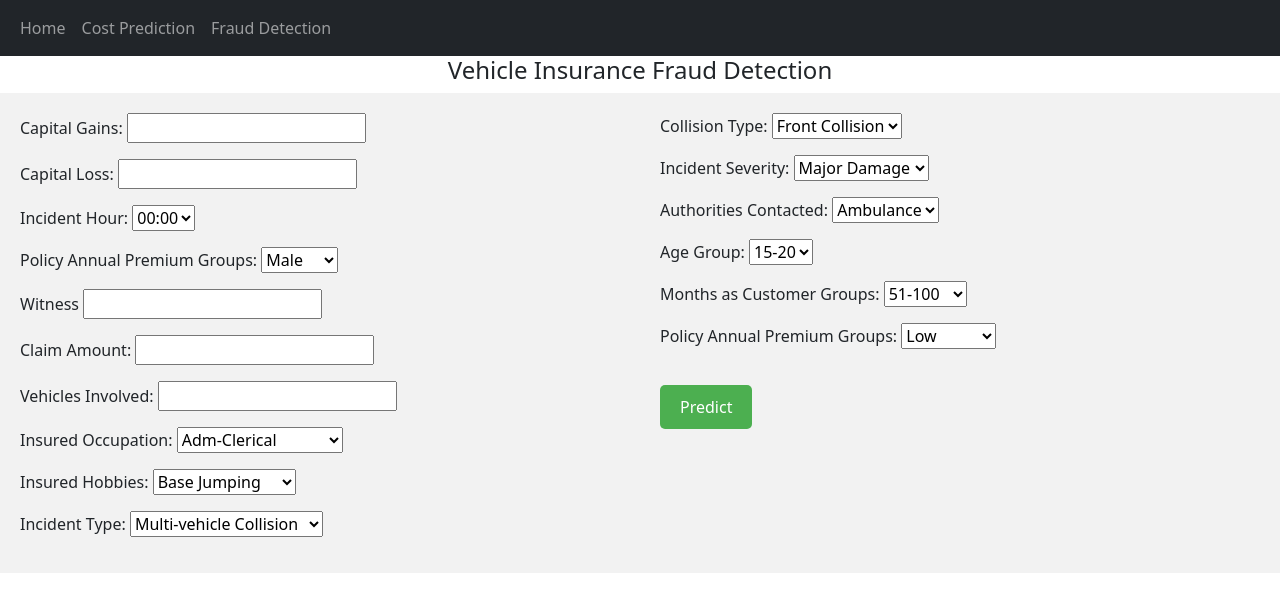
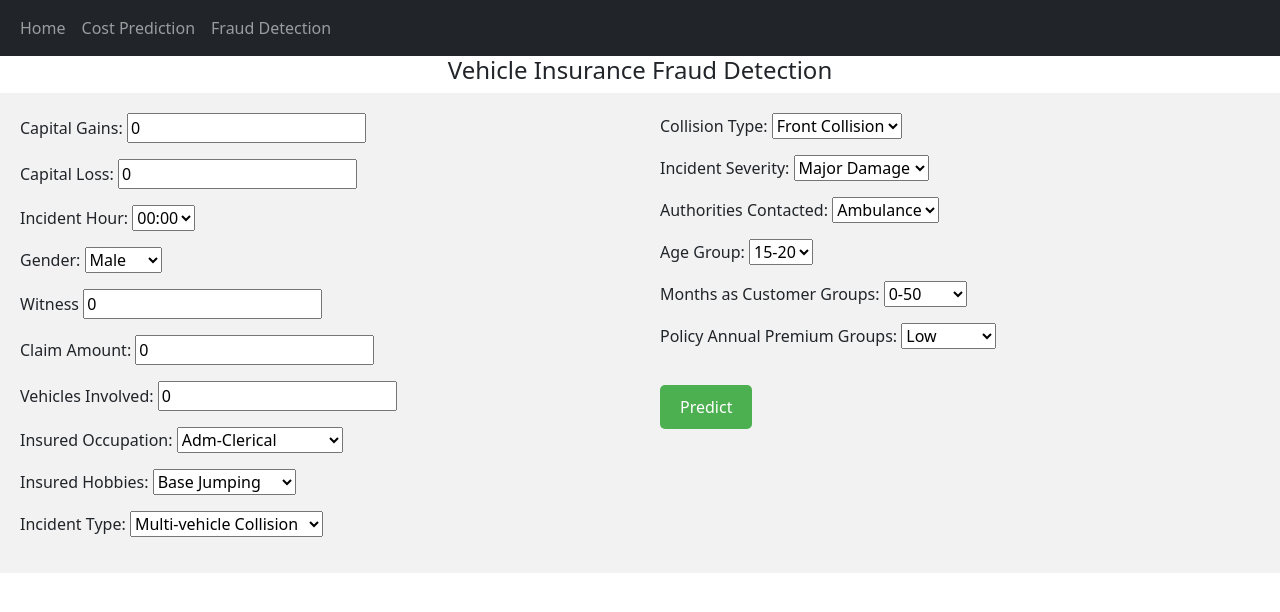
Before and after one commit to sreejithnair190/insurance-ml-app, a Django app: page /insurance-fraud-detection/ in a window 1280 px wide. Shown: the top 612 px of the page. Run offline with Django 4.2, Linux system fonts and the light colour scheme.

Commit message:
Assigned form values to model dict

```diff
--- a/fraudDetection/urls.py
+++ b/fraudDetection/urls.py
@@ -2,6 +2,6 @@ from django.urls import path
 from . import views
 urlpatterns =[
     path("",views.FraudDetection),
-    path("result",views.result),
+    path("result",views.fraud_result),
     # path('save-to-db', views.save_to_db, name='saveToDB'),
 ]
--- a/fraudDetection/views.py
+++ b/fraudDetection/views.py
@@ -6,29 +6,292 @@ import pandas as pd
 def FraudDetection(request):
     return render(request,'fraudDetection/fraud-detection.html')
 
-def result(request):
+
+def fraud_result(request):
     if request.method == 'POST' and 'Detect' in request.POST:
         temp = {}
         temp['capital-gains'] = request.POST.get('capital-gains')
         temp['capital-loss'] = request.POST.get('capital-loss')
         temp['incident_hour_of_the_day'] = request.POST.get('incident_hour_of_the_day')
-        temp['witness'] = request.POST.get('witness')
-        temp['total_claim_amount-loss'] = request.POST.get('total_claim_amount-loss')
         temp['number_of_vehicles_involved'] = request.POST.get('number_of_vehicles_involved')
-        temp['insured_occupation'] = request.POST.get('insured_occupation')
-        temp['insured_hobbies'] = request.POST.get('insured_hobbies')
-        temp['incident_type'] = request.POST.get('incident_type')
-        temp['collision_type'] = request.POST.get('collision_type')
-        temp['incident_severity'] = request.POST.get('incident_severity')
-        temp['authorities_contacted'] = request.POST.get('authorities_contacted')
-        temp['age_group'] = request.POST.get('age_group')
-        temp['months_as_customer_groups'] = request.POST.get('months_as_customer_groups')
-        temp['policy_annual_premium_groups'] = request.POST.get('policy_annual_premium_groups')
+        temp['witnesses'] = request.POST.get('witness')
+        temp['total_claim_amount'] = request.POST.get('total_claim_amount')
 
+        # Assigning Values for gender
+        temp['insured_sex_FEMALE'] = 0
+        temp['insured_sex_MALE'] = 0
+        if request.POST.get('insured_sex') == "female":
+            temp['insured_sex_FEMALE'] = 1
+        else:
+            temp['insured_sex_MALE'] = 1
 
+        # Assigning Values for occupation
+        temp['insured_occupation_adm-clerical'] = 0
+        temp['insured_occupation_armed-forces'] = 0
+        temp['insured_occupation_craft-repair'] = 0
+        temp['insured_occupation_exec-managerial'] = 0
+        temp['insured_occupation_farming-fishing'] = 0
+        temp['insured_occupation_handlers-cleaners'] = 0
+        temp['insured_occupation_machine-op-inspct'] = 0
+        temp['insured_occupation_priv-serv'] = 0
+        temp['insured_occupation_prof-specialty'] = 0
+        temp['insured_occupation_protective-serv'] = 0
+        temp['insured_occupation_sales'] = 0
+        temp['insured_occupation_tech-support'] = 0
+        temp['insured_occupation_transport-moving'] = 0
+        temp['insured_occupation_other-service'] = 0
 
+        occupation = request.POST.get('insured_occupation')
+        if occupation == "insured_occupation_adm-clerical":
+            temp['insured_occupation_adm-clerical'] = 1
+        elif occupation == "insured_occupation_armed-forces":
+            temp['insured_occupation_armed-forces'] = 1
+        elif occupation == "insured_occupation_craft-repair":
+            temp['insured_occupation_craft-repair'] = 1
+        elif occupation == "insured_occupation_exec-managerial":
+            temp['insured_occupation_exec-managerial'] = 1
+        elif occupation == "insured_occupation_farming-fishing":
+            temp['insured_occupation_farming-fishing'] = 1
+        elif occupation == "insured_occupation_handlers-cleaners":
+            temp['insured_occupation_handlers-cleaners'] = 1
+        elif occupation == "insured_occupation_machine-op-inspct":
+            temp['insured_occupation_machine-op-inspct'] = 1
+        elif occupation == "insured_occupation_priv-house-serv":
+            temp['insured_occupation_priv-serv'] = 1
+        elif occupation == "insured_occupation_prof-specialty":
+            temp['insured_occupation_prof-specialty'] = 1
+        elif occupation == "insured_occupation_protective-serv":
+            temp['insured_occupation_protective-serv'] = 1
+        elif occupation == "insured_occupation_sales":
+            temp['insured_occupation_sales'] = 1
+        elif occupation == "insured_occupation_tech-support":
+            temp['insured_occupation_tech-support'] = 1
+        elif occupation == "insured_occupation_transport-moving":
+            temp['insured_occupation_transport-moving'] = 1
+        elif occupation == "insured_occupation_other-service":
+            temp['insured_occupation_other-service'] = 1
 
-        context={
+        # Assigning Values for hobbies
+        temp['insured_hobbies_base-jumping'] = 0
+        temp['insured_hobbies_basketball'] = 0
+        temp['insured_hobbies_board-games'] = 0
+        temp['insured_hobbies_bungie-jumping'] = 0
+        temp['insured_hobbies_camping'] = 0
+        temp['insured_hobbies_chess'] = 0
+        temp['insured_hobbies_cross-fit'] = 0
+        temp['insured_hobbies_dancing'] = 0
+        temp['insured_hobbies_exercise'] = 0
+        temp['insured_hobbies_golf'] = 0
+        temp['insured_hobbies_hiking'] = 0
+        temp['insured_hobbies_kayaking'] = 0
+        temp['insured_hobbies_movies'] = 0
+        temp['insured_hobbies_paintball'] = 0
+        temp['insured_hobbies_polo'] = 0
+        temp['insured_hobbies_reading'] = 0
+        temp['insured_hobbies_skydiving'] = 0
+        temp['insured_hobbies_sleeping'] = 0
+        temp['insured_hobbies_video-games'] = 0
+        temp['insured_hobbies_yachting'] = 0
+
+        hobbies = request.POST.get('insured_hobbies')
+        if hobbies == 'base-jumping':
+            temp['insured_hobbies_base-jumping'] = 1
+        elif hobbies == 'basketball':
+            temp['insured_hobbies_basketball'] = 1
+        elif hobbies == 'board-games':
+            temp['insured_hobbies_board-games'] = 1
+        elif hobbies == 'bungie-jumping':
+            temp['insured_hobbies_bungie-jumping'] = 1
+        elif hobbies == 'camping':
+            temp['insured_hobbies_camping'] = 1
+        elif hobbies == 'chess':
+            temp['insured_hobbies_chess'] = 1
+        elif hobbies == 'cross-fit':
+            temp['insured_hobbies_cross-fit'] = 1
+        elif hobbies == 'dancing':
+            temp['insured_hobbies_dancing'] = 1
+        elif hobbies == 'exercise':
+            temp['insured_hobbies_exercise'] = 1
+        elif hobbies == 'golf':
+            temp['insured_hobbies_golf'] = 1
+        elif hobbies == 'hiking':
+            temp['insured_hobbies_hiking'] = 1
+        elif hobbies == 'kayaking':
+            temp['insured_hobbies_kayaking'] = 1
+        elif hobbies == 'movies':
+            temp['insured_hobbies_movies'] = 1
+        elif hobbies == 'paintball':
+            temp['insured_hobbies_paintball'] = 1
+        elif hobbies == 'polo':
+            temp['insured_hobbies_polo'] = 1
+        elif hobbies == 'reading':
+            temp['insured_hobbies_reading'] = 1
+        elif hobbies == 'skydiving':
+            temp['insured_hobbies_skydiving'] = 1
+        elif hobbies == 'hobbies-other' or hobbies == 'sleeping' :
+            temp['insured_hobbies_sleeping'] = 1
+        elif hobbies == 'video-games':
+            temp['insured_hobbies_video-games'] = 1
+        elif hobbies == 'yatching':
+            temp['insured_hobbies_yachting'] = 1
+
+        # Assigning values for incident type
+        temp['incident_type_Multi-vehicle Collision'] = 0
+        temp['incident_type_Parked Car'] = 0
+        temp['incident_type_Single Vehicle Collision'] = 0
+        temp['incident_type_Vehicle Theft'] = 0
+
+        incident_type = request.POST.get('incident_type')
+        if incident_type == 'Multi-vehicle':
+            temp['incident_type_Multi-vehicle Collision'] = 1
+        elif incident_type == 'Parked-Car':
+            temp['incident_type_Parked Car'] = 1
+        elif incident_type == 'Single-Vehicle':
+            temp['incident_type_Single Vehicle Collision'] = 1
+        elif incident_type == 'Vehicle-Theft':
+            temp['incident_type_Vehicle Theft'] = 1
+
+        # Assigning values for collision type
+        temp['collision_type_?'] = 0
+        temp['collision_type_Front Collision'] = 0
+        temp['collision_type_Rear Collision'] = 0
+        temp['collision_type_Side Collision'] = 0
+
+        collision_type = request.POST.get('collision_type')
+        if collision_type == 'Front Collision':
+            temp['collision_type_Front Collision'] = 1
+        elif collision_type == 'Rear Collision':
+            temp['collision_type_Rear Collision'] = 1
+        elif collision_type == 'Side Collision':
+            temp['collision_type_Side Collision'] = 1
+
+        # Assigning values for incident severity
+        temp['incident_severity_Major Damage'] = 0
+        temp['incident_severity_Minor Damage'] = 0
+        temp['incident_severity_Total Loss'] = 0
+        temp['incident_severity_Trivial Damage'] = 0
+
+        incident_severity = request.POST.get('incident_severity')
+
+        if incident_severity == 'Major Damage':
+            temp['incident_severity_Major Damage'] = 1
+        elif incident_severity == 'Minor Damage':
+            temp['incident_severity_Minor Damage'] = 1
+        elif incident_severity == 'Total loss':
+            temp['incident_severity_Total Loss'] = 1
+        elif incident_severity == 'Trivial Damage':
+            temp['incident_severity_Trivial Damage'] = 1
+
+        # Assigning values for Authorities Contacted
+        temp['authorities_contacted_Ambulance'] = 0
+        temp['authorities_contacted_Police'] = 0
+        temp['authorities_contacted_Fire'] = 0
+        temp['authorities_contacted_Other'] = 0
+        temp['authorities_contacted_None'] = 0
+
+        authorities_contacted = request.POST.get('authorities_contacted')
+        if authorities_contacted == "Ambulance":
+            temp['authorities_contacted_Ambulance'] = 1
+        elif authorities_contacted == "Fire":
+            temp['authorities_contacted_Fire'] = 1
+        elif authorities_contacted == "Police":
+            temp['authorities_contacted_Police'] = 1
+        elif authorities_contacted == "Other":
+            temp['authorities_contacted_Other'] = 1
+        elif authorities_contacted == "None":
+            temp['authorities_contacted_None'] = 1
+
+        # Assigning values for Age Group
+        temp['age_group_15-20'] = 0
+        temp['age_group_21-25'] = 0
+        temp['age_group_26-30'] = 0
+        temp['age_group_31-35'] = 0
+        temp['age_group_36-40'] = 0
+        temp['age_group_41-45'] = 0
+        temp['age_group_46-50'] = 0
+        temp['age_group_51-55'] = 0
+        temp['age_group_56-60'] = 0
+        temp['age_group_61-65'] = 0
+
+        age_group = request.POST.get('age_group')
+
+        if age_group == '15-20':
+            temp['age_group_15-20'] = 1
+        elif age_group == '21-25':
+            temp['age_group_21-25'] = 1
+        elif age_group == '26-30':
+            temp['age_group_26-30'] = 1
+        elif age_group == '31-35':
+            temp['age_group_31-35'] = 1
+        elif age_group == '36-40':
+            temp['age_group_36-40'] = 0
+        elif age_group == '41-45':
+            temp['age_group_41-45'] = 1
+        elif age_group == '46-50':
+            temp['age_group_46-50'] = 1
+        elif age_group == '51-55':
+            temp['age_group_51-55'] = 1
+        elif age_group == '56-60':
+            temp['age_group_56-60'] = 1
+        elif age_group == '61-65':
+            temp['age_group_61-65'] = 1
+
+        # Assigning values for Age Group
+        temp['months_as_customer_groups_0-50'] = 0
+        temp['months_as_customer_groups_51-100'] = 0
+        temp['months_as_customer_groups_101-150'] = 0
+        temp['months_as_customer_groups_151-200'] = 0
+        temp['months_as_customer_groups_201-250'] = 0
+        temp['months_as_customer_groups_251-300'] = 0
+        temp['months_as_customer_groups_301-350'] = 0
+        temp['months_as_customer_groups_351-400'] = 0
+        temp['months_as_customer_groups_401-450'] = 0
+        temp['months_as_customer_groups_451-500'] = 0
+
+        months_as_customer = request.POST.get('months_as_customer_groups')
+
+        if months_as_customer == '51-100':
+            temp['months_as_customer_groups_0-50'] = 1
+        elif months_as_customer == '51-100':
+            temp['months_as_customer_groups_51-100'] = 1
+        elif months_as_customer == '101-150':
+            temp['months_as_customer_groups_101-150'] = 1
+        elif months_as_customer == '151-200':
+            temp['months_as_customer_groups_151-200'] = 1
+        elif months_as_customer == '201-250':
+            temp['months_as_customer_groups_201-250'] = 1
+        elif months_as_customer == '251-300':
+            temp['months_as_customer_groups_251-300'] = 1
+        elif months_as_customer == '301-350':
+            temp['months_as_customer_groups_301-350'] = 1
+        elif months_as_customer == '351-400':
+            temp['months_as_customer_groups_351-400'] = 1
+        elif months_as_customer == '401-450':
+            temp['months_as_customer_groups_401-450'] = 1
+        elif months_as_customer == '451-500':
+            temp['months_as_customer_groups_451-500'] = 1
+
+        # Assigning values for Age Group
+        temp['policy_annual_premium_groups_low'] = 0
+        temp['policy_annual_premium_groups_medium'] = 0
+        temp['policy_annual_premium_groups_high'] = 0
+        temp['policy_annual_premium_groups_very high'] = 0
+        temp['policy_annual_premium_groups_very low'] = 0
+
+        policy_annual_premium_groups = request.POST.get('policy_annual_premium_groups')
+
+        if policy_annual_premium_groups == 'low':
+            temp['policy_annual_premium_groups_low'] = 1
+        elif policy_annual_premium_groups == 'medium':
+            temp['policy_annual_premium_groups_medium'] = 1
+        elif policy_annual_premium_groups == 'high':
+            temp['policy_annual_premium_groups_high'] = 1
+        elif policy_annual_premium_groups == 'very-high':
+            temp['policy_annual_premium_groups_very high'] = 1
+        elif policy_annual_premium_groups == 'very-low':
+            temp['policy_annual_premium_groups_very low'] = 1
+
+    context={
             'temp':temp
         }
-        return render(request,'fraudDetection/result.html',context)
+    return render(request,'fraudDetection/result.html',context)
--- a/templates/fraudDetection/fraud-detection.html
+++ b/templates/fraudDetection/fraud-detection.html
@@ -9,12 +9,12 @@
     {% csrf_token %}
     <p>
         <label for="capital-gains">Capital Gains:</label>
-        <input type="number" name="capital-gains" id="capital-gains">
+        <input type="number" value="0" name="capital-gains" id="capital-gains">
     </p>
 
     <p>
         <label for="capital-loss">Capital Loss:</label>
-        <input type="number" name="capital-loss" id="capital-loss">
+        <input type="number" value="0" name="capital-loss" id="capital-loss">
     </p>
 
 
@@ -49,8 +49,8 @@
     </p>
 
     <p>
-        <label for="incident_hour_of_the_day">Policy Annual Premium Groups:</label>
-        <select name="incident_hour_of_the_day" id="incident_hour_of_the_day">
+        <label for="insured_sex">Gender:</label>
+        <select name="insured_sex" id="insured_sex">
             <option value="male">Male</option>
             <option value="female">Female</option>
         </select>
@@ -58,17 +58,17 @@
 
     <p>
         <label for="witness">Witness</label>
-        <input type="number" name="witness" id="witness">
+        <input type="number" value="0" name="witness" id="witness">
     </p>
 
     <p>
         <label for="total_claim_amount">Claim Amount:</label>
-        <input type="number" name="total_claim_amount-loss" id="total_claim_amount">
+        <input type="number" value="0" name="total_claim_amount" id="total_claim_amount">
     </p>
 
     <p>
         <label for="number_of_vehicles_involved">Vehicles Involved:</label>
-        <input type="number" name="number_of_vehicles_involved" id="number_of_vehicles_involved">
+        <input type="number" value="0" name="number_of_vehicles_involved" id="number_of_vehicles_involved">
     </p>
 
     <p>
@@ -88,7 +88,7 @@
             <option value="insured_occupation_sales">Sales</option>
             <option value="insured_occupation_tech-support">Tech-Support</option>
             <option value="insured_occupation_transport-moving">Transport-Moving</option>
-            <option value="insured_occupation_transport-other">Other</option>
+            <option value="insured_occupation_other-service">Other</option>
         </select>
     </p>
 
@@ -122,10 +122,10 @@
     <p>
         <label for="incident_type">Incident Type:</label>
         <select name="incident_type" id="incident_type">
-            <option value="Multi-vehicle Collision">Multi-vehicle Collision</option>
-            <option value="Parked Car">Parked Car</option>
-            <option value="Single Vehicle Collision">Single Vehicle Collision</option>
-            <option value="Vehicle Theft">Vehicle Theft</option>
+            <option value="Multi-vehicle">Multi-vehicle Collision</option>
+            <option value="Parked-Car">Parked Car</option>
+            <option value="Single-Vehicle">Single Vehicle Collision</option>
+            <option value="Vehicle-Theft">Vehicle Theft</option>
         </select>
     </p>
 </div>
@@ -154,9 +154,9 @@
         <select name="authorities_contacted" id="authorities_contacted">
             <option value="Ambulance">Ambulance</option>
             <option value="Fire">Fire</option>
-            <option value="None">None</option>
             <option value="Other">Other</option>
             <option value="Police">Police</option>
+            <option value="None">None</option>
         </select>
     </p>
 
@@ -179,6 +179,7 @@
     <p>
         <label for="months_as_customer_groups">Months as Customer Groups:</label>
         <select name="months_as_customer_groups" id="months_as_customer_groups">
+            <option value="0-50">0-50</option>
             <option value="51-100">51-100</option>
             <option value="101-150">101-150</option>
             <option value="151-200">151-200</option>
@@ -188,6 +189,7 @@
             <option value="351-400">351-400</option>
             <option value="401-450">401-450</option>
             <option value="451-500">451-500</option>
+            <option value="451-500">500+</option>
         </select>
     </p>
 
@@ -195,8 +197,8 @@
         <label for="policy_annual_premium_groups">Policy Annual Premium Groups:</label>
         <select name="policy_annual_premium_groups" id="policy_annual_premium_groups">
             <option value="low">Low</option>
+            <option value="medium">Medium</option>
             <option value="high">High</option>
-            <option value="medium">Medium</option>
             <option value="very-high">Very High</option>
             <option value="very-low">Very Low</option>
         </select>
--- a/templates/home/base.html
+++ b/templates/home/base.html
@@ -37,7 +37,7 @@
 
     <!-- Content -->
     {% block content %}
-        BASE
+
     {% endblock %}
 
     <!-- Bootstrap -->
```
Also changed, not shown: 1 other file.
